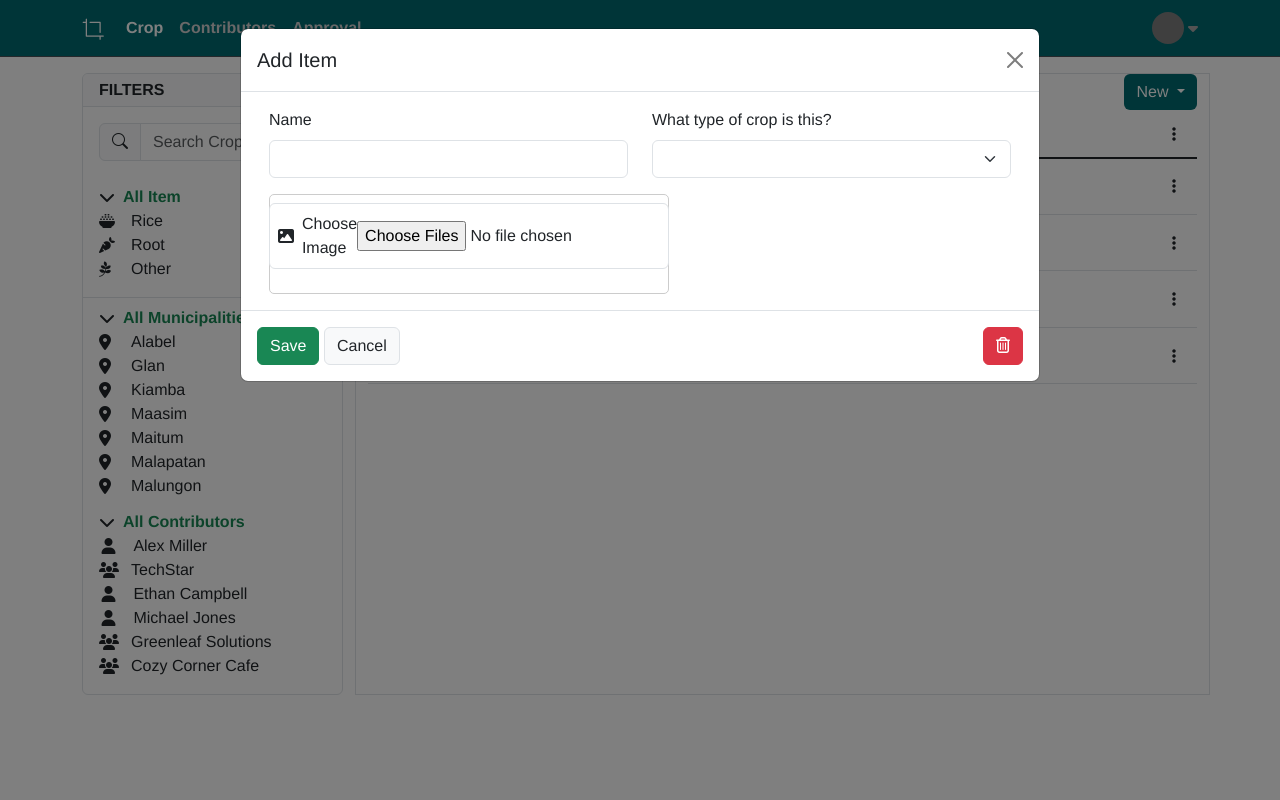
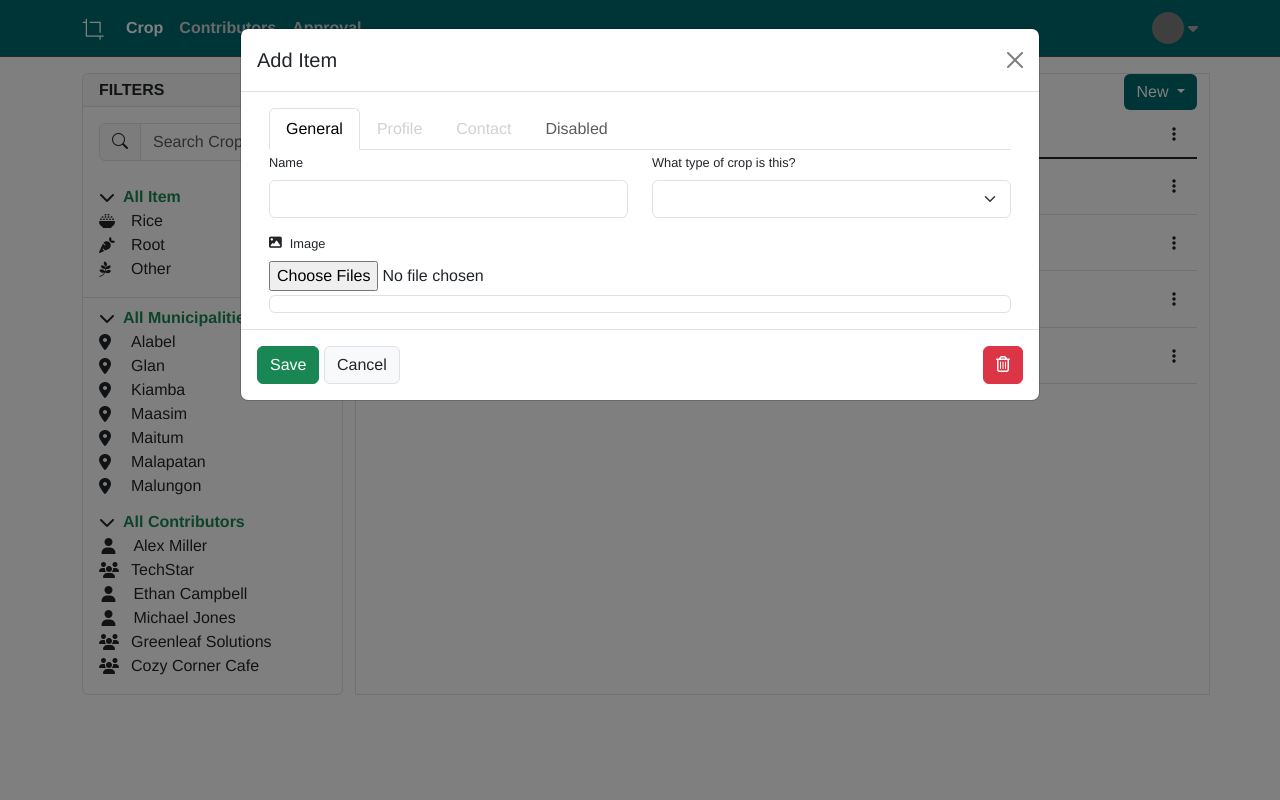
Before and after one commit to UJFord/travisar, a PHP site: page /contributor/crop.php in a window 1280 px wide. Run offline with PHP 8.4, Linux system fonts and the light colour scheme; some libraries are stand-ins or nearby versions; grey boxes are pictures that could not be loaded.

Commit message:
adding tab list navigation in adding crops

```diff
--- a/contributor/crop-page/modals/add.php
+++ b/contributor/crop-page/modals/add.php
@@ -12,39 +12,26 @@
             <div class="modal-body">
                 <div class="container">
 
-                    <!-- NAME AND TYPE -->
-                    <div class="row mb-3">
-                        <!-- name -->
-                        <div class="col">
-                            <label for="Name" class="form-label">Name</label>
-                            <input type="text" class="form-control">
-                        </div>
-                        <!-- type -->
-                        <div class="col">
-                            <label for="Type" class="form-label">What type of crop is this?</label>
-                            <select name="" id="" class="form-select">
-                                <option value=""></option>
-                                <option value="">Rice</option>
-                                <option value="">Corn</option>
-                                <option value="">Carrot</option>
-                            </select>
-                        </div>
+                    <!-- TAB LIST NAVIGATION -->
+                    <ul class="nav nav-tabs" id="myTab" role="tablist">
+                        <li class="nav-item" role="presentation">
+                            <button class="nav-link active" id="gen-tab" data-bs-toggle="tab" data-bs-target="#gen-tab-pane" type="button" role="tab" aria-controls="gen-tab-pane" aria-selected="true">General</button>
+                        </li>
+                        <li class="nav-item" role="presentation">
+                            <button class="nav-link" id="profile-tab" data-bs-toggle="tab" data-bs-target="#profile-tab-pane" type="button" role="tab" aria-controls="profile-tab-pane" aria-selected="false">Profile</button>
+                        </li>
+                        <li class="nav-item" role="presentation">
+                            <button class="nav-link" id="contact-tab" data-bs-toggle="tab" data-bs-target="#contact-tab-pane" type="button" role="tab" aria-controls="contact-tab-pane" aria-selected="false">Contact</button>
+                        </li>
+                        <li class="nav-item" role="presentation">
+                            <button class="nav-link" id="disabled-tab" data-bs-toggle="tab" data-bs-target="#disabled-tab-pane" type="button" role="tab" aria-controls="disabled-tab-pane" aria-selected="false" disabled>Disabled</button>
+                        </li>
+                    </ul>
+                    <div class="tab-content">
+                        <!-- general -->
+                        <?php require "tabs/gen.php" ?>
                     </div>
 
-                    <!-- IMAGE -->
-                    <div class="row">
-                        <div class="col-6">
-                            <div class="d-flex flex-wrap justify-content-center align-items-center image-upload-container">
-                                <label for="imageInput" class="d-flex justify-content-center align-items-center p-2 rounded border">
-                                    <i class="fa-solid fa-image me-2"></i>
-                                    <span>Choose Image</span>
-                                    <input type="file" id="imageInput" accept="image/*" multiple>
-                                </label>
-                                <div class="preview-container"></div>
-                            </div>
-
-                        </div>
-                    </div>
                 </div>
             </div>
 
@@ -60,29 +47,6 @@
     </div>
 </div>
 
-<style>
-    .image-upload-container {
-        /* Adjust width and height as needed */
-        width: 400px;
-        height: 100px;
-        border: 1px solid #ccc;
-        border-radius: 5px;
-        cursor: pointer;
-    }
-
-    .preview-container {
-        /* Adjust style of preview container */
-        display: flex;
-        flex-wrap: wrap;
-    }
-
-    .img-thumbnail {
-        /* Customize styling of preview images */
-        max-width: 100px;
-        max-height: 100px;
-    }
-</style>
-
 <!-- SCRIPT -->
 <script>
     // keep the modal on
@@ -92,25 +56,4 @@
         });
         dataModal.show();
     };
-
-
-    const imageInput = document.getElementById('imageInput');
-    const previewContainer = document.querySelector('.preview-container');
-
-    imageInput.addEventListener('change', (event) => {
-        // Clear existing previews
-        previewContainer.innerHTML = '';
-
-        const files = event.target.files;
-        for (let i = 0; i < files.length; i++) {
-            const reader = new FileReader();
-            reader.onload = (e) => {
-                const img = document.createElement('img');
-                img.src = e.target.result;
-                img.classList.add('img-thumbnail', 'm-2'); // Add Bootstrap styling
-                previewContainer.appendChild(img);
-            };
-            reader.readAsDataURL(files[i]);
-        }
-    });
 </script>
--- /dev/null
+++ b/contributor/crop-page/modals/tabs/gen.php
@@ -0,0 +1,89 @@
+<!-- GENERAL TAB -->
+<div class="fade show active" id="gen-tab-pane" role="tabpanel" aria-labelledby="gen-tab" tabindex="0">
+
+
+    <!-- NAME AND TYPE -->
+    <div class="row mb-3">
+        <!-- name -->
+        <div class="col">
+            <label for="Name" class="form-label small-font">Name</label>
+            <input type="text" class="form-control">
+        </div>
+        <!-- type -->
+        <div class="col">
+            <label for="Type" class="form-label small-font">What type of crop is this?</label>
+            <select name="" id="" class="form-select">
+                <option value=""></option>
+                <option value="">Rice</option>
+                <option value="">Corn</option>
+                <option value="">Carrot</option>
+            </select>
+        </div>
+    </div>
+
+    <!-- IMAGE -->
+    <div class="row">
+        <div class="col">
+            <div class="d-flex flex-column image-upload-container">
+                <!-- label -->
+                <label for="imageInput" class="d-flex align-items-center rounded small-font mb-2">
+                    <i class="fa-solid fa-image me-2"></i>
+                    <span>Image</span>
+                </label>
+                <!-- image input -->
+                <input class="mb-1" type="file" id="imageInput" accept="image/*" multiple>
+                <!-- image preview -->
+                <div class="preview-container border overflow-scroll rounded p-2 col"></div>
+            </div>
+
+        </div>
+    </div>
+</div>
+
+<!-- STYLE -->
+<style>
+    .image-upload-container {
+        /* Adjust width and height as needed */
+        /* border: 1px solid #ccc;
+        border-radius: 5px; */
+        cursor: pointer;
+    }
+
+    .preview-container {
+        /* Adjust style of preview container */
+        display: flex;
+        /* flex-wrap: wrap; */
+    }
+
+    .img-thumbnail {
+        /* Customize styling of preview images */
+        max-width: 5rem;
+        max-height: 5rem;
+        aspect-ratio: 1/1;
+    }
+</style>
+
+
+<!-- SCRIPT -->
+<script>
+    // handling to show all image inputs
+    const imageInput = document.getElementById('imageInput');
+    const previewContainer = document.querySelector('.preview-container');
+
+    imageInput.addEventListener('change', (event) => {
+        // Clear existing previews
+        previewContainer.innerHTML = '';
+
+        const files = event.target.files;
+        for (let i = 0; i < files.length; i++) {
+            const reader = new FileReader();
+            reader.onload = (e) => {
+                const img = document.createElement('img');
+                img.src = e.target.result;
+                img.classList.add('img-thumbnail', 'mx-2'); // Add Bootstrap styling
+                previewContainer.appendChild(img);
+            };
+            reader.readAsDataURL(files[i]);
+        }
+    });
+</script>
--- a/contributor/crop.php
+++ b/contributor/crop.php
@@ -39,7 +39,7 @@
 
             <!-- MODAL -->
             <!-- add -->
-            <?php require "crop-page/modals/add.php" ?>
+            <?php require "crop-page/modals/add.php"; ?>
             <!-- edit -->
             <?php require "crop-page/modals/edit.php"; ?>
 
```
